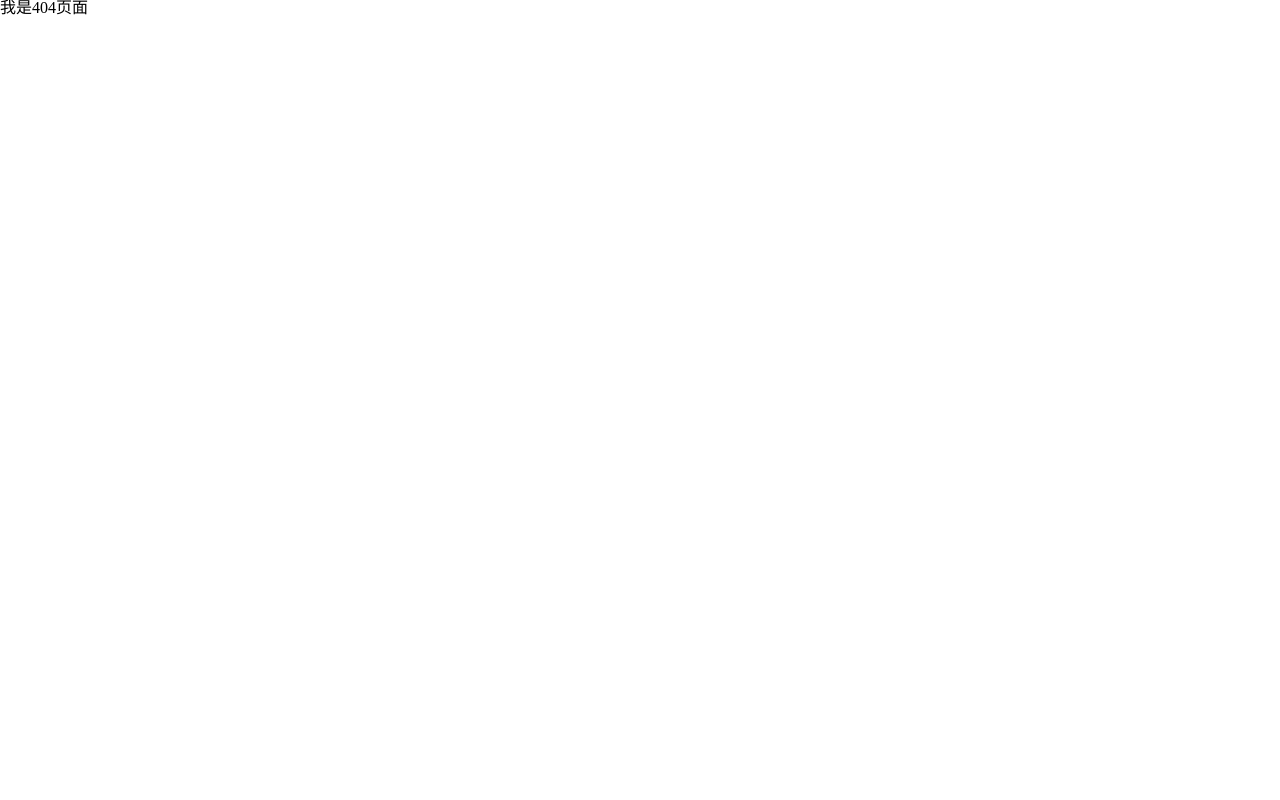
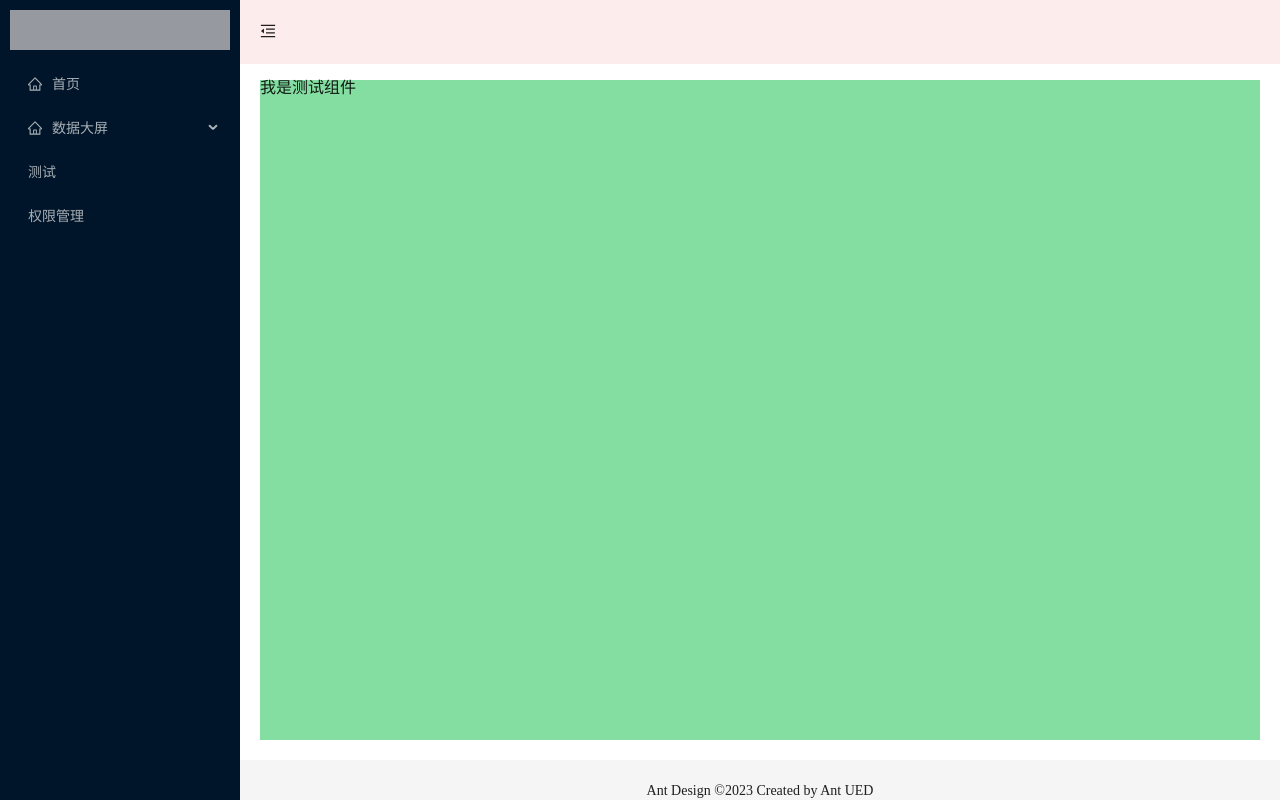
Before and after one commit to wxd15750/react_ts_yarn, a React (Create React App) app: page /syst/acl in a window 1280 px wide. Before the commit this address led to /404. Built offline with nearby package versions, Linux system fonts and the light colour scheme.

Commit message:
路由的配置，布局组件的设置

```diff
--- a/src/layout/components/leftMenu/index.tsx
+++ b/src/layout/components/leftMenu/index.tsx
@@ -68,7 +68,6 @@ export default function LeftMenu() {
   // 默认选中的项目
   // 获取地址栏参数
   const currentRoute = useLocation();
-  // const [pathname, setPathname] = useState<string>();
   // 路由菜单的点击
   const selectPath = (e: { key: string }) => {
     navigate(e.key);
@@ -95,7 +94,10 @@ export default function LeftMenu() {
   }
 
   return (
-    <div className="leftMenus">
+    <div
+      className="leftMenus"
+      style={{ width: `collapsed ? ${80}+px : ${240}+px` }}
+    >
       <Sider
         trigger={null}
         collapsible
--- a/src/layout/index.tsx
+++ b/src/layout/index.tsx
@@ -8,11 +8,16 @@ import Tabbar from "./components/tabbar";
 import Footers from "./components/footer";
 
 export default function Layouts() {
+  const [collapsed, setCollapsed] = useState(false); //true
+
   return (
     <>
       <div className="layoutContainer">
         {/* 左边菜单栏 */}
-        <div className="leftMenu">
+        <div
+          className="leftMenu"
+          style={{ width: `${collapsed} ? 80px : 240px` }}
+        >
           <LeftMenu></LeftMenu>
         </div>
         {/* 右侧区域 */}
--- /dev/null
+++ b/src/pages/test/index.tsx
@@ -0,0 +1,8 @@
+import React from "react";
+import { useSelector, useDispatch } from "react-redux";
+
+export default function Test() {
+  // const count = useSelector((state)=>state.count.value)
+  const dispatch = useDispatch();
+  return <div>我是测试组件 </div>;
+}
--- a/src/routes/route.tsx
+++ b/src/routes/route.tsx
@@ -8,6 +8,7 @@ import Layouts from "@/layout";
 const Home = lazy(() => import("@/pages/home"));
 const Login = lazy(() => import("@/pages/login"));
 const NotFound = lazy(() => import("@/pages/404"));
+const Test = lazy(() => import("@/pages/test"));
 const Screen1 = lazy(() => import("@/pages/screen/screen1"));
 const Screen2 = lazy(() => import("@/pages/screen/screen2"));
 
@@ -77,6 +78,22 @@ const routes: SRoutes = [
         ],
         hidden: false,
       },
+      // 测试
+      {
+        path: "test",
+        element: load(Test),
+        meta: {
+          title: "测试",
+        },
+      },
+      //权限管理
+      {
+        path: "acl",
+        element: load(Test),
+        meta: {
+          title: "权限管理",
+        },
+      },
     ],
   },
 
```
